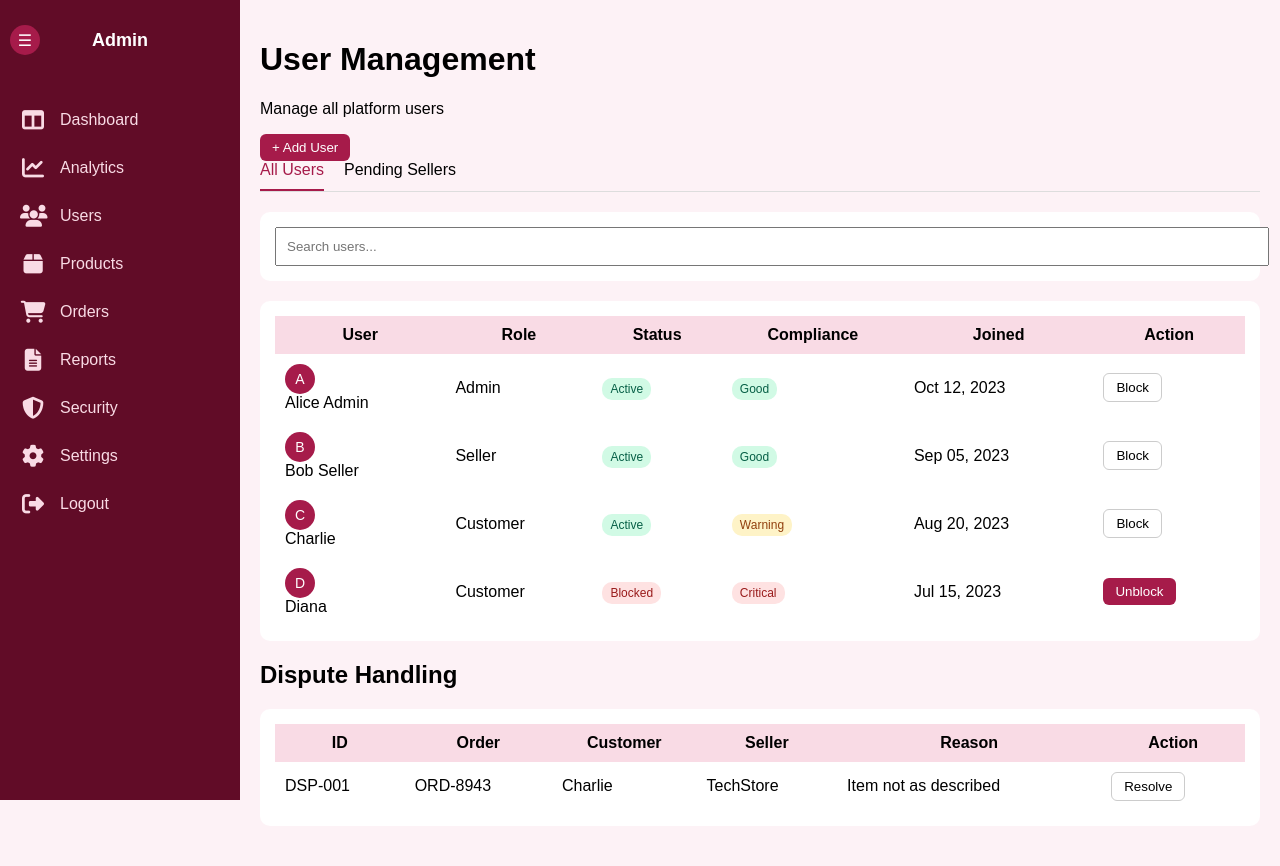
After one commit to jojanajeangarabillo/INFO-ASSURANCE-GRP3, a PHP site: page /admin_users.php in a window 1280 px wide. The commit adds this page. Run offline with PHP 8.4, Linux system fonts and the light colour scheme.

Commit message:
updated sidebar for admin and users

```diff
--- a/admin_analytics.php
+++ b/admin_analytics.php
@@ -27,6 +27,8 @@
   <a href="#"><i class="fas fa-users"></i><span class="text">Users</span></a>
   <a href="#"><i class="fas fa-box"></i><span class="text">Products</span></a>
   <a href="#"><i class="fas fa-cart-shopping"></i><span class="text">Orders</span></a>
+  <a href="#"><i class="fas fa-file-lines"></i><span class="text">Reports</span></a>
+  <a href="#"><i class="fas fa-shield-halved"></i><span class="text">Security</span></a>
   <a href="#"><i class="fas fa-gear"></i><span class="text">Settings</span></a>
   <a href="#" class="logout"><i class="fas fa-right-from-bracket"></i><span class="text">Logout</span></a>
 </div>
--- /dev/null
+++ b/admin_users.php
@@ -0,0 +1,247 @@
+<!DOCTYPE html>
+<html lang="en">
+<head>
+<meta charset="UTF-8">
+<title>User Management</title>
+
+<!-- Sidebar CSS -->
+<link rel="stylesheet" href="sidebar.css">
+
+<!-- Font Awesome -->
+<link rel="stylesheet" href="https://cdnjs.cloudflare.com/ajax/libs/font-awesome/6.5.0/css/all.min.css">
+
+<style>
+body {
+  margin: 0;
+  font-family: Arial;
+  background: #fdf2f6;
+}
+
+/* CONTENT */
+.container {
+  margin-left: 240px;
+  padding: 20px;
+  transition: 0.3s;
+}
+.container.full { margin-left: 70px; }
+
+/* BUTTON */
+.btn {
+  padding: 6px 12px;
+  border-radius: 6px;
+  border: none;
+  cursor: pointer;
+}
+.primary { background:#a61b4a; color:white; }
+.outline { border:1px solid #ccc; background:white; }
+
+/* TABS */
+.tabs {
+  display: flex;
+  gap: 20px;
+  border-bottom: 1px solid #ddd;
+  margin-bottom: 20px;
+}
+.tab {
+  padding-bottom: 10px;
+  cursor: pointer;
+}
+.active-tab {
+  border-bottom: 2px solid #a61b4a;
+  color: #a61b4a;
+}
+
+/* CARD */
+.card {
+  background: white;
+  padding: 15px;
+  border-radius: 10px;
+  margin-bottom: 20px;
+}
+
+/* TABLE */
+table {
+  width: 100%;
+  border-collapse: collapse;
+}
+th, td {
+  padding: 10px;
+}
+th {
+  background: #f9dbe5;
+}
+tr:hover { background: #fdf2f6; }
+
+/* BADGES */
+.badge {
+  padding: 4px 8px;
+  border-radius: 10px;
+  font-size: 12px;
+}
+.success { background:#d1fae5; color:#065f46; }
+.warning { background:#fef3c7; color:#92400e; }
+.danger { background:#fee2e2; color:#991b1b; }
+
+/* AVATAR */
+.avatar {
+  width: 30px;
+  height: 30px;
+  background: #a61b4a;
+  color: white;
+  border-radius: 50%;
+  display:flex;
+  align-items:center;
+  justify-content:center;
+  font-size: 14px;
+}
+</style>
+</head>
+
+<body>
+
+<!-- SIDEBAR -->
+<div class="sidebar" id="sidebar">
+
+  <div class="sidebar-header">
+    <span class="toggle-btn" onclick="toggleSidebar()">☰</span>
+    <h2 class="logo-text">Admin</h2>
+  </div>
+
+  <a href="#"><i class="fas fa-table-columns"></i><span class="text">Dashboard</span></a>
+  <a href="#"><i class="fas fa-chart-line"></i><span class="text">Analytics</span></a>
+  <a href="#"><i class="fas fa-users"></i><span class="text">Users</span></a>
+  <a href="#"><i class="fas fa-box"></i><span class="text">Products</span></a>
+  <a href="#"><i class="fas fa-cart-shopping"></i><span class="text">Orders</span></a>
+  <a href="#"><i class="fas fa-file-lines"></i><span class="text">Reports</span></a>
+  <a href="#"><i class="fas fa-shield-halved"></i><span class="text">Security</span></a>
+  <a href="#"><i class="fas fa-gear"></i><span class="text">Settings</span></a>
+  <a href="#"><i class="fas fa-right-from-bracket"></i><span class="text">Logout</span></a>
+
+</div>
+
+<!-- MAIN -->
+<div class="container" id="main">
+
+<h1>User Management</h1>
+<p>Manage all platform users</p>
+
+<button class="btn primary">+ Add User</button>
+
+<!-- TABS -->
+<div class="tabs">
+  <div class="tab active-tab" onclick="showTab('users')">All Users</div>
+  <div class="tab" onclick="showTab('pending')">Pending Sellers</div>
+</div>
+
+<!-- USERS TABLE -->
+<div id="usersTab">
+
+<div class="card">
+<input type="text" placeholder="Search users..." style="width:100%;padding:10px;">
+</div>
+
+<div class="card">
+<table>
+<thead>
+<tr>
+<th>User</th><th>Role</th><th>Status</th><th>Compliance</th><th>Joined</th><th>Action</th>
+</tr>
+</thead>
+<tbody>
+
+<tr>
+<td><div class="avatar">A</div> Alice Admin</td>
+<td>Admin</td>
+<td><span class="badge success">Active</span></td>
+<td><span class="badge success">Good</span></td>
+<td>Oct 12, 2023</td>
+<td><button class="btn outline">Block</button></td>
+</tr>
+
+<tr>
+<td><div class="avatar">B</div> Bob Seller</td>
+<td>Seller</td>
+<td><span class="badge success">Active</span></td>
+<td><span class="badge success">Good</span></td>
+<td>Sep 05, 2023</td>
+<td><button class="btn outline">Block</button></td>
+</tr>
+
+<tr>
+<td><div class="avatar">C</div> Charlie</td>
+<td>Customer</td>
+<td><span class="badge success">Active</span></td>
+<td><span class="badge warning">Warning</span></td>
+<td>Aug 20, 2023</td>
+<td><button class="btn outline">Block</button></td>
+</tr>
+
+<tr>
+<td><div class="avatar">D</div> Diana</td>
+<td>Customer</td>
+<td><span class="badge danger">Blocked</span></td>
+<td><span class="badge danger">Critical</span></td>
+<td>Jul 15, 2023</td>
+<td><button class="btn primary">Unblock</button></td>
+</tr>
+
+</tbody>
+</table>
+</div>
+
+<!-- DISPUTES -->
+<h2>Dispute Handling</h2>
+<div class="card">
+<table>
+<tr><th>ID</th><th>Order</th><th>Customer</th><th>Seller</th><th>Reason</th><th>Action</th></tr>
+<tr>
+<td>DSP-001</td>
+<td>ORD-8943</td>
+<td>Charlie</td>
+<td>TechStore</td>
+<td>Item not as described</td>
+<td><button class="btn outline">Resolve</button></td>
+</tr>
+</table>
+</div>
+
+</div>
+
+<!-- PENDING SELLERS -->
+<div id="pendingTab" style="display:none;">
+<div class="card">
+<table>
+<tr><th>Name</th><th>Shop</th><th>Type</th><th>Docs</th><th>Action</th></tr>
+<tr>
+<td>John Doe</td>
+<td>TechGadgets</td>
+<td>Corporation</td>
+<td>2/2</td>
+<td>
+<button class="btn outline">Reject</button>
+<button class="btn primary">Approve</button>
+</td>
+</tr>
+</table>
+</div>
+</div>
+
+</div>
+
+<script>
+function toggleSidebar() {
+  document.getElementById("sidebar").classList.toggle("collapsed");
+  document.getElementById("main").classList.toggle("full");
+}
+
+function showTab(tab) {
+  document.getElementById("usersTab").style.display = tab === 'users' ? 'block' : 'none';
+  document.getElementById("pendingTab").style.display = tab === 'pending' ? 'block' : 'none';
+
+  document.querySelectorAll(".tab").forEach(t => t.classList.remove("active-tab"));
+  event.target.classList.add("active-tab");
+}
+</script>
+
+</body>
+</html>
```
Also changed, not shown: admin_dashboard.php (+5 -4 lines), admin_orders.php (added, +227 -0 lines).
